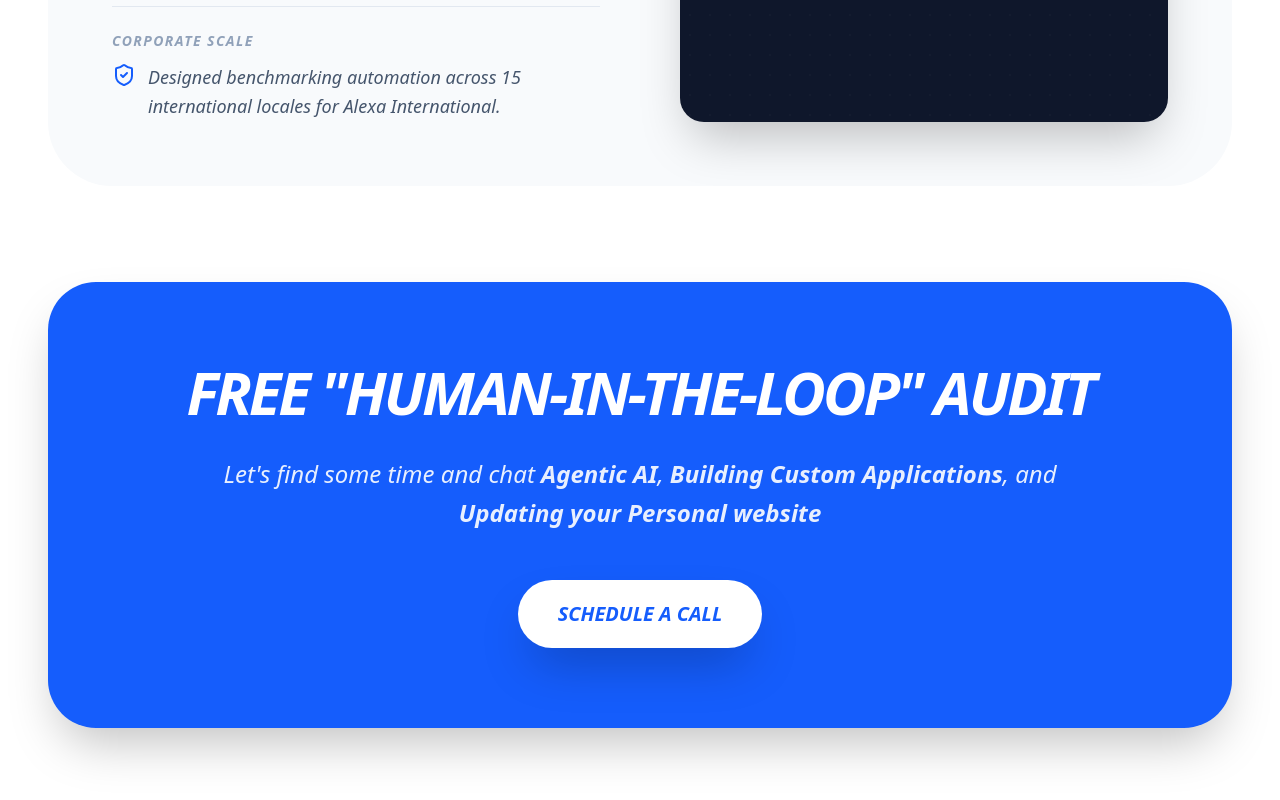
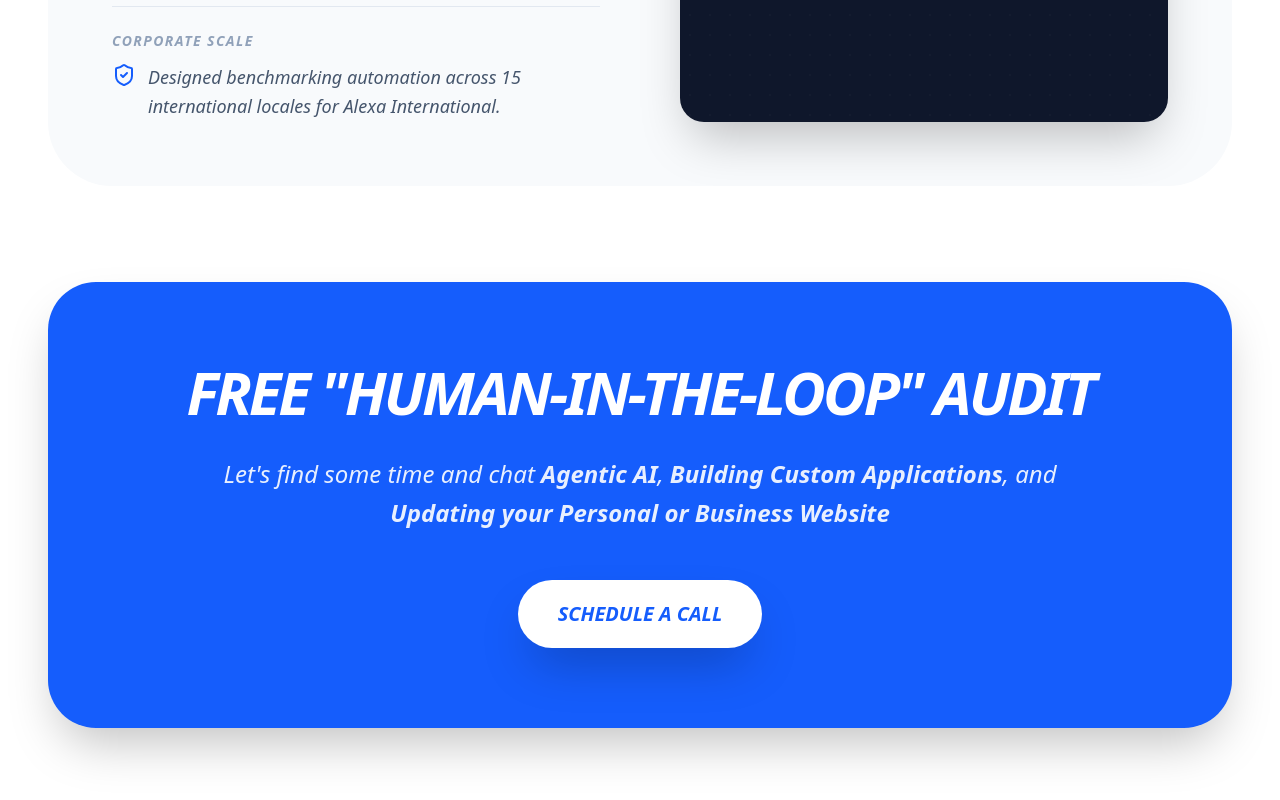
Before and after one commit to bombayway-png/portfolio-2026, a Next.js app: page / in a window 1280 px wide. Shown: the part 2928-3728 px from the top of the page. Built offline with nearby package versions, Linux system fonts and the light colour scheme.

Commit message:
Update page.tsx

```diff
--- a/app/page.tsx
+++ b/app/page.tsx
@@ -194,7 +194,7 @@ export default function Home() {
             Free &quot;Human-in-the-Loop&quot; Audit
           </h2>
           <p className="text-xl md:text-2xl font-medium italic leading-relaxed max-w-4xl mx-auto mb-12 opacity-90">
-            Let&apos;s find some time and chat <strong>Agentic AI</strong>, <strong>Building Custom Applications</strong>, and <strong>Updating your Personal website</strong>
+            Let&apos;s find some time and chat <strong>Agentic AI</strong>, <strong>Building Custom Applications</strong>, and <strong>Updating your Personal or Business Website</strong>
           </p>
           <button
             onClick={() => openPortal('An AI Strategy Consult')}
```
